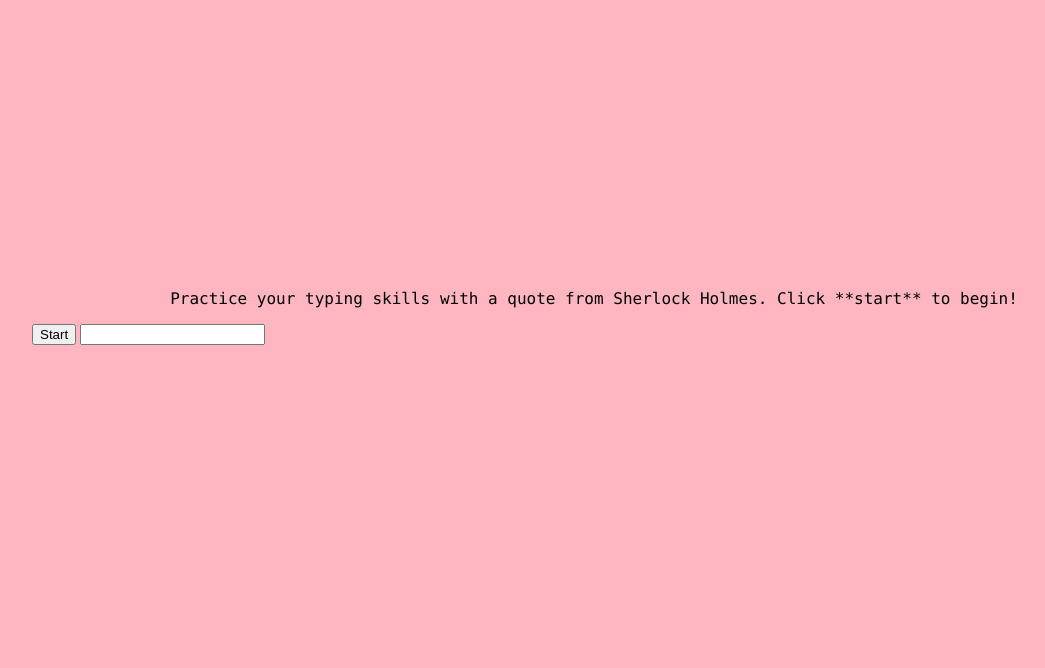
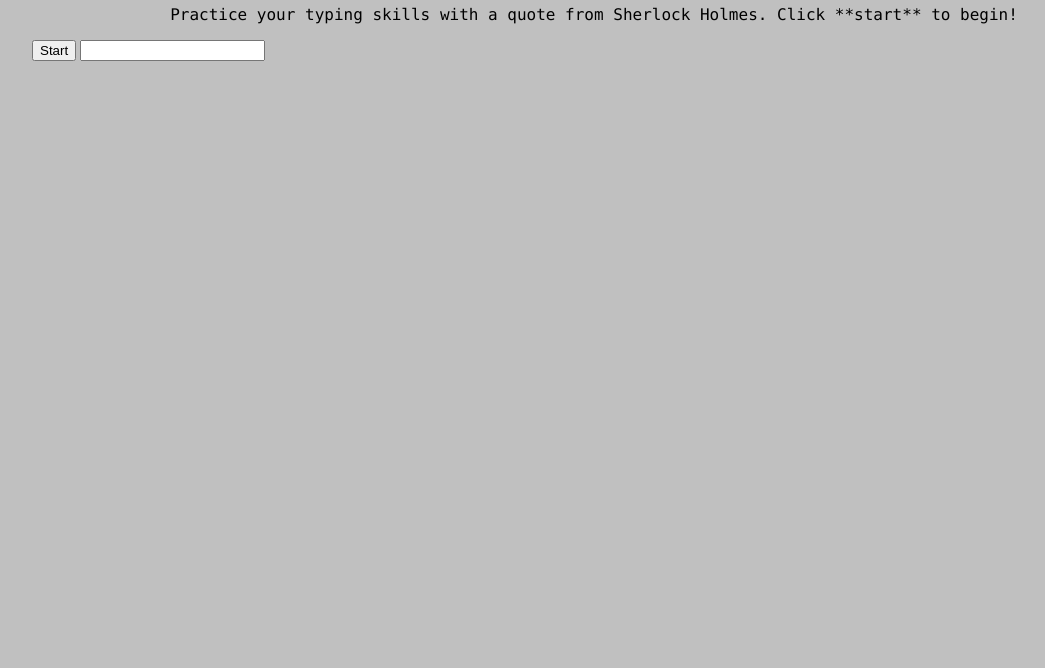
Before and after one commit to Kaif2069/KaifsProjectonDevel, a plain HTML site: page PROJECT1/index.html in a window 1280 px wide. Shown: the part 132-800 px from the top of the page, without its empty margins (46-1091 px from the left). Drawn offline with Linux system fonts and the light colour scheme.

Commit message:
Update style.css

```diff
--- a/PROJECT1/style.css
+++ b/PROJECT1/style.css
@@ -1,6 +1,6 @@
 /* inside style.css */
 body {
-  background-color: lightpink;
+  background-color: silver;
   padding-top: 70px;
   padding-right: 70px;
   padding-bottom: 70px;
@@ -14,7 +14,6 @@ img {
 }
 
 h1{
-  height:50%;
   font-family: "Lucida Console", "Courier New", monospace;
   color: black;
   text-align: center;
```
